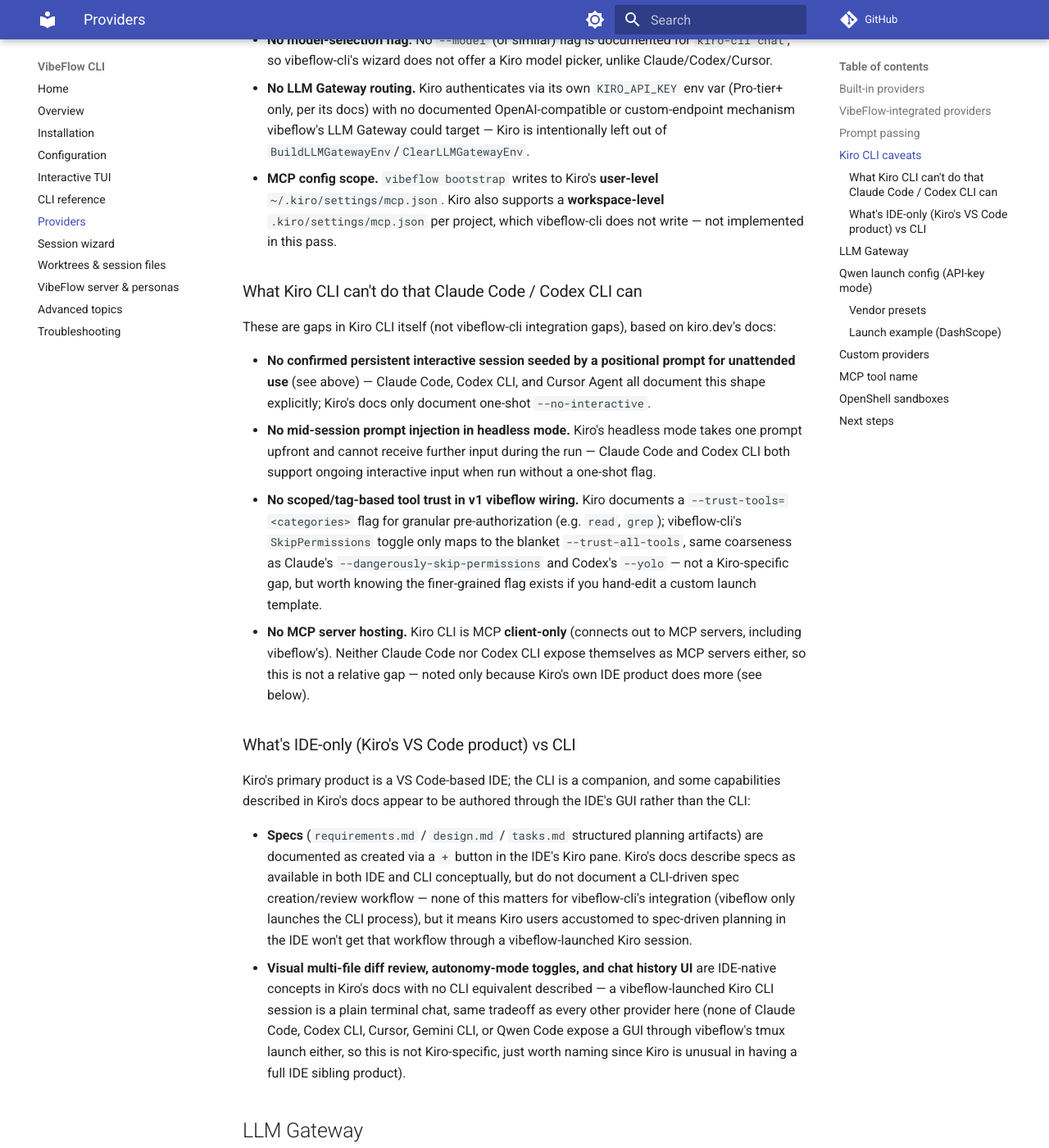
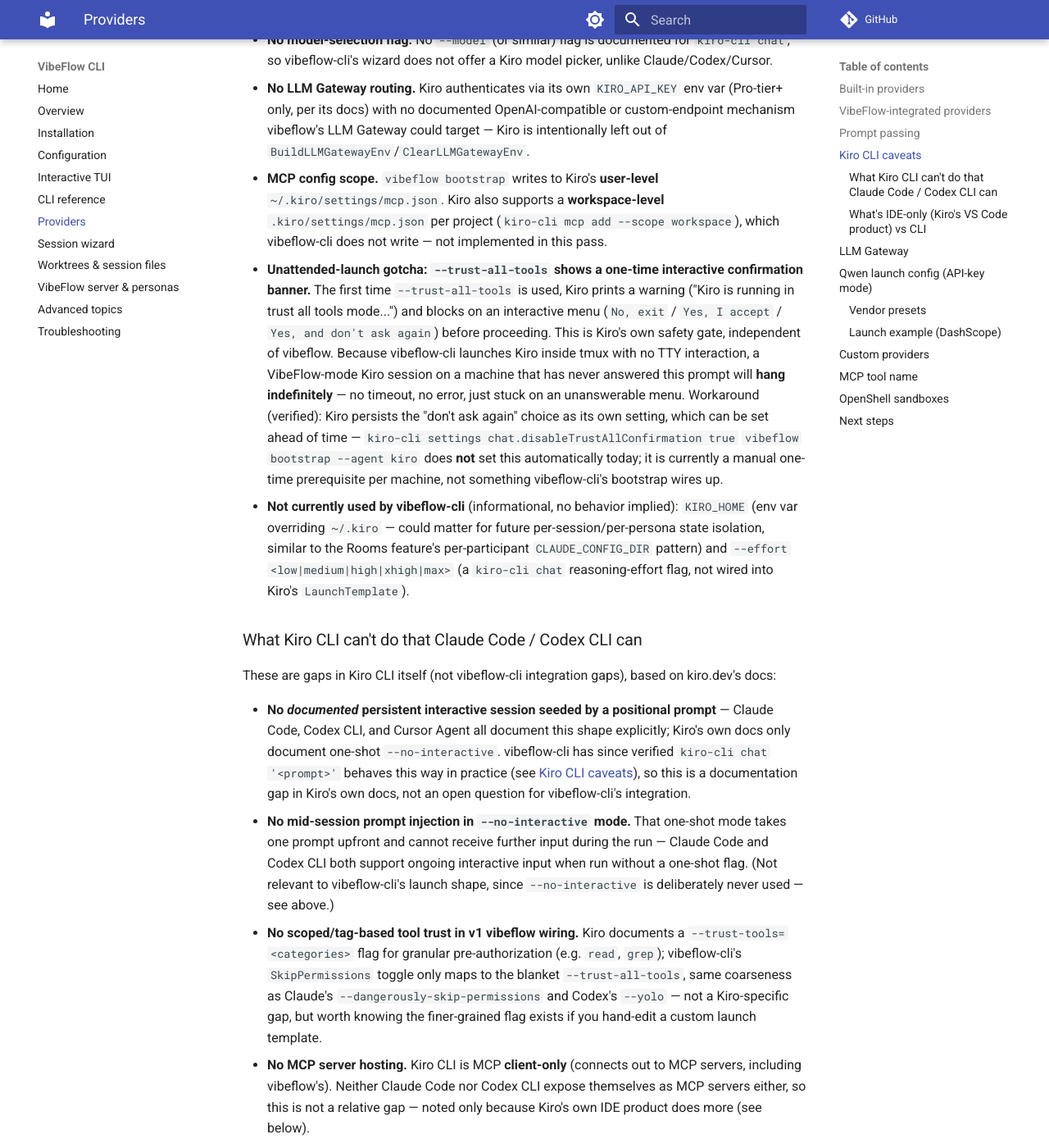
Before and after one commit to axiom-studio/vibeflow-cli, an MkDocs documentation site: the page built from docs/VibeFlow-CLI/docs/providers.md, in a window 1280 px wide and 1400 px high, scrolled down 1996 px. Shown: the whole window at 82% size. Built offline with MkDocs 1.6.1 and Material for MkDocs 9.7.7, drawn with Linux system fonts in a browser that asks for light colours; comment, search, counter and statistics services are not loaded.

Commit message:
Fix stale Kiro doc contradiction; document trust-all-tools gotcha
Why:
Cross-checked docs/providers.md against the official Kiro CLI command
reference (kiro.dev/docs/cli) and this session's operational findings.
Two gaps: the "What Kiro CLI can't do" section still asserted Kiro's
interactive-mode shape as unconfirmed, contradicting the "Kiro CLI
caveats" section above it (verified in Issue #4217, commit 0ecbb41).
Separately, a real unattended-launch risk found this session -
Kiro's --trust-all-tools confirmation banner - was undocumented.

What:
- Reworded the stale "can't do" bullets so they no longer contradict
  the verified interactive-mode caveat; reframed as a gap in Kiro's
  own docs rather than an open question for vibeflow-cli.
- Added a new caveat documenting the --trust-all-tools first-run
  confirmation banner: vibeflow launches Kiro in tmux with no TTY, so
  an unanswered banner hangs a VibeFlow-mode session indefinitely.
  Documented the verified workaround (`kiro-cli settings
  chat.disableTrustAllConfirmation true`) and that vibeflow bootstrap
  does not set it automatically today.
- Added a brief "not currently used" note for KIRO_HOME and
  --effort, both present in the official CLI reference but not wired
  into vibeflow-cli's Kiro LaunchTemplate.
- Noted kiro-cli's own workspace-scope MCP mechanism
  (`kiro-cli mcp add --scope workspace`) alongside the existing
  MCP config scope caveat.

Behavior:
None — documentation only.

Testing:
- go build ./... — clean
- go test ./... — all pass (internal/vibeflowcli, sessionid)
- Markdown-only change; no code touched.

Ops:
None.

References:
- VibeFlow Issue #4218

````diff
--- a/docs/VibeFlow-CLI/docs/providers.md
+++ b/docs/VibeFlow-CLI/docs/providers.md
@@ -38,14 +38,20 @@
 - **Interactive-mode assumption — verified.** vibeflow-cli assumes `kiro-cli chat '<prompt>'` (no extra flags) behaves like Claude/Codex/Cursor: takes the prompt as initial input and stays running. Confirmed against `kiro-cli` v2.15.2: a scripted session sent the initial prompt, received an answer, then sent a second distinct follow-up prompt in the same process and received a second answer — the CLI returns to its interactive composer after each turn rather than exiting. Also cross-checked against live vibeflow-launched Kiro sessions using this exact launch shape. `--no-interactive` remains a separate, confirmed **one-shot** mode (process the prompt, print a result, exit) — incompatible with vibeflow's persistent tmux session model, so it is deliberately **not** used in Kiro's launch template or prompt-passing shape.
 - **No model-selection flag.** No `--model` (or similar) flag is documented for `kiro-cli chat`, so vibeflow-cli's wizard does not offer a Kiro model picker, unlike Claude/Codex/Cursor.
 - **No LLM Gateway routing.** Kiro authenticates via its own `KIRO_API_KEY` env var (Pro-tier+ only, per its docs) with no documented OpenAI-compatible or custom-endpoint mechanism vibeflow's LLM Gateway could target — Kiro is intentionally left out of `BuildLLMGatewayEnv`/`ClearLLMGatewayEnv`.
-- **MCP config scope.** `vibeflow bootstrap` writes to Kiro's **user-level** `~/.kiro/settings/mcp.json`. Kiro also supports a **workspace-level** `.kiro/settings/mcp.json` per project, which vibeflow-cli does not write — not implemented in this pass.
+- **MCP config scope.** `vibeflow bootstrap` writes to Kiro's **user-level** `~/.kiro/settings/mcp.json`. Kiro also supports a **workspace-level** `.kiro/settings/mcp.json` per project (`kiro-cli mcp add --scope workspace`), which vibeflow-cli does not write — not implemented in this pass.
+- **Unattended-launch gotcha: `--trust-all-tools` shows a one-time interactive confirmation banner.** The first time `--trust-all-tools` is used, Kiro prints a warning ("Kiro is running in trust all tools mode...") and blocks on an interactive menu (`No, exit` / `Yes, I accept` / `Yes, and don't ask again`) before proceeding. This is Kiro's own safety gate, independent of vibeflow. Because vibeflow-cli launches Kiro inside tmux with no TTY interaction, a VibeFlow-mode Kiro session on a machine that has never answered this prompt will **hang indefinitely** — no timeout, no error, just stuck on an unanswerable menu. Workaround (verified): Kiro persists the "don't ask again" choice as its own setting, which can be set ahead of time —
+  ```
+  kiro-cli settings chat.disableTrustAllConfirmation true
+  ```
+  `vibeflow bootstrap --agent kiro` does **not** set this automatically today; it is currently a manual one-time prerequisite per machine, not something vibeflow-cli's bootstrap wires up.
+- **Not currently used by vibeflow-cli** (informational, no behavior implied): `KIRO_HOME` (env var overriding `~/.kiro` — could matter for future per-session/per-persona state isolation, similar to the Rooms feature's per-participant `CLAUDE_CONFIG_DIR` pattern) and `--effort <low|medium|high|xhigh|max>` (a `kiro-cli chat` reasoning-effort flag, not wired into Kiro's `LaunchTemplate`).
 
 ### What Kiro CLI can't do that Claude Code / Codex CLI can
 
 These are gaps in Kiro CLI itself (not vibeflow-cli integration gaps), based on kiro.dev's docs:
 
-- **No confirmed persistent interactive session seeded by a positional prompt for unattended use** (see above) — Claude Code, Codex CLI, and Cursor Agent all document this shape explicitly; Kiro's docs only document one-shot `--no-interactive`.
-- **No mid-session prompt injection in headless mode.** Kiro's headless mode takes one prompt upfront and cannot receive further input during the run — Claude Code and Codex CLI both support ongoing interactive input when run without a one-shot flag.
+- **No *documented* persistent interactive session seeded by a positional prompt** — Claude Code, Codex CLI, and Cursor Agent all document this shape explicitly; Kiro's own docs only document one-shot `--no-interactive`. vibeflow-cli has since verified `kiro-cli chat '<prompt>'` behaves this way in practice (see [Kiro CLI caveats](#kiro-cli-caveats)), so this is a documentation gap in Kiro's own docs, not an open question for vibeflow-cli's integration.
+- **No mid-session prompt injection in `--no-interactive` mode.** That one-shot mode takes one prompt upfront and cannot receive further input during the run — Claude Code and Codex CLI both support ongoing interactive input when run without a one-shot flag. (Not relevant to vibeflow-cli's launch shape, since `--no-interactive` is deliberately never used — see above.)
 - **No scoped/tag-based tool trust in v1 vibeflow wiring.** Kiro documents a `--trust-tools=<categories>` flag for granular pre-authorization (e.g. `read`, `grep`); vibeflow-cli's `SkipPermissions` toggle only maps to the blanket `--trust-all-tools`, same coarseness as Claude's `--dangerously-skip-permissions` and Codex's `--yolo` — not a Kiro-specific gap, but worth knowing the finer-grained flag exists if you hand-edit a custom launch template.
 - **No MCP server hosting.** Kiro CLI is MCP **client-only** (connects out to MCP servers, including vibeflow's). Neither Claude Code nor Codex CLI expose themselves as MCP servers either, so this is not a relative gap — noted only because Kiro's own IDE product does more (see below).
 
````
